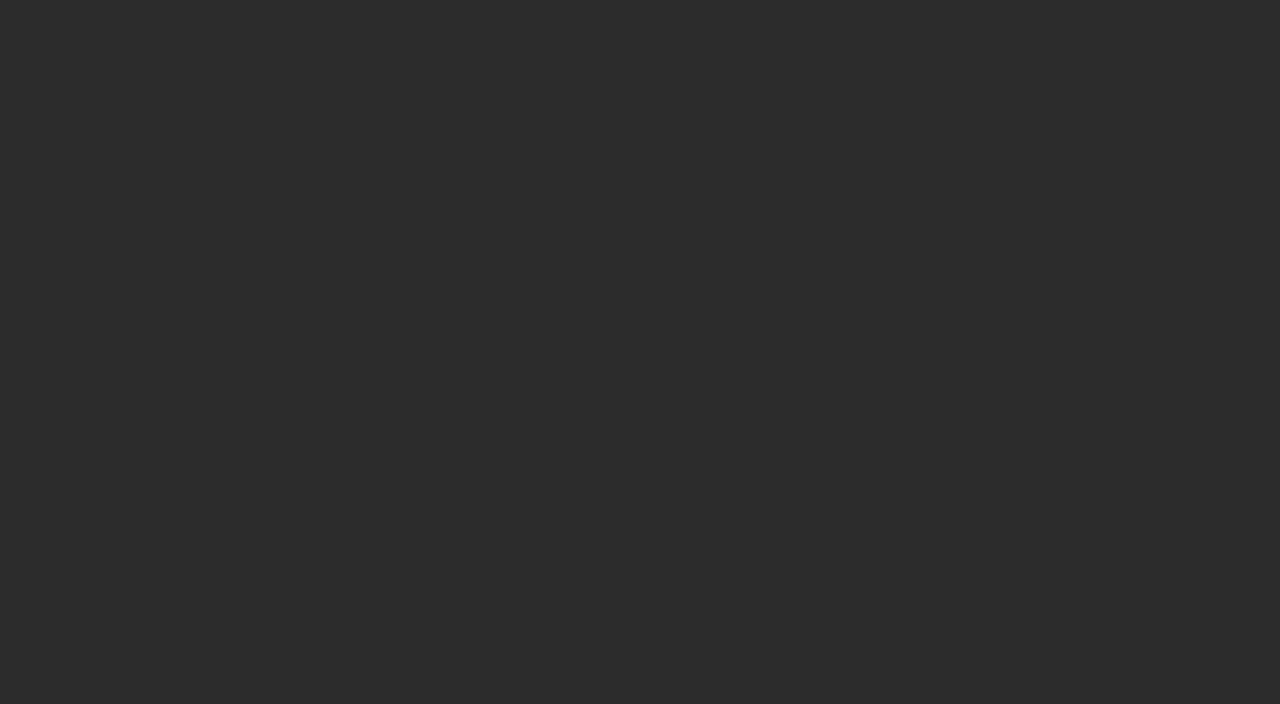
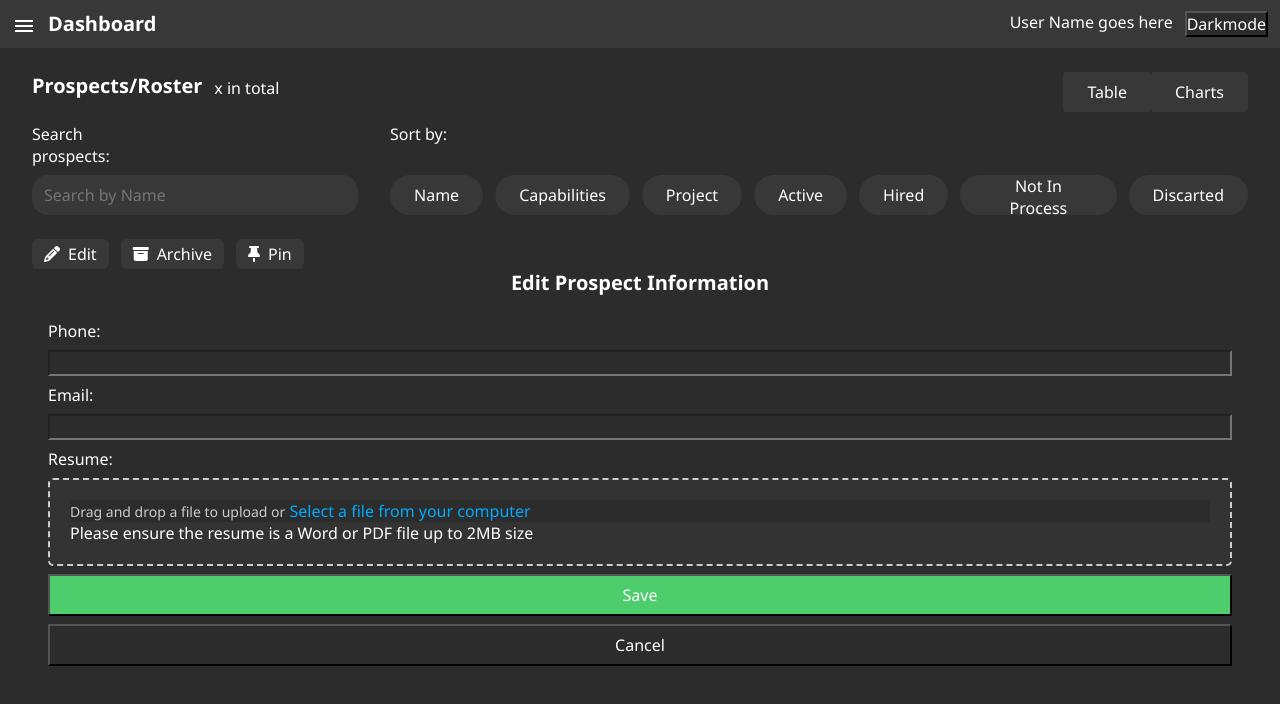
Before and after one commit to jfrodriguezhD/InternalDashboard, a React (Vite) app in the folder dashboard-front/: page /personal_info in a window 1280 px wide. Before the commit this address had no page. Shown: the top 704 px of the page. Built offline with nearby package versions, Linux system fonts and the light colour scheme.

Commit message:
Added Prospect Personal Information Window

```diff
--- /dev/null
+++ b/dashboard-front/src/components/molecules/personal_info/personal_info.css
@@ -0,0 +1,72 @@
+@import "../../../styles/index.css";
+
+.personal__info__edit{
+	display: flex;
+	flex-direction: column;
+	align-items: center;
+	gap: .5rem;
+}
+
+.personal__info__edit__form{
+	width: 100%;
+	display: flex;
+	flex-direction: column;
+	padding: 1rem;
+	gap: .5rem;
+}
+
+.personal__info__submit{
+	width: 100%;
+	display: flex;
+	flex-direction: column;
+	gap: .5rem;
+}
+
+.personal__info__submit__button{
+	padding: .5rem;
+	width: 100%;
+}
+
+.save__button{
+	background-color: var(--green);
+}
+
+.personal__info__edit__form__input{
+	background-color: var(--lightcomp);
+}
+
+.file__upload {
+    border: 2px dashed #cccccc;
+    padding: 20px;
+    border-radius: 5px;
+    background-color: #333333;
+    position: relative;
+}
+
+.file__input {
+    position: absolute;
+    width: 100%;
+    height: 100%;
+    opacity: 0;
+    cursor: pointer;
+}
+
+.file__upload__message {
+    font-size: 14px;
+    color: #cccccc;
+}
+
+.file__upload__link {
+    color: #00aaff;
+    text-decoration: none;
+}
+
+.file__upload__link:hover {
+    text-decoration: underline;
+}
+
+.file-upload-instructions {
+    margin-top: 10px;
+    font-size: 12px;
+    color: #cccccc;
+}
--- /dev/null
+++ b/dashboard-front/src/components/molecules/personal_info/personal_info.tsx
@@ -0,0 +1,30 @@
+import "./personal_info.css";
+
+function Personal_Info_Edit() {
+  return (
+    <div className="personal__info__edit">
+		<h1>Edit Prospect Information</h1>
+		<form action="" method="post" className="personal__info__edit__form">
+			<label htmlFor="phone_num">Phone: </label>
+			<input type="tel" name="Phone" id="phone_num" className="personal__info__edit__form__input"/>
+			<label htmlFor="email">Email: </label>
+			<input type="email" name="Email" id="email" className="personal__info__edit__form__input"/>
+			<label htmlFor="resume_file">Resume: </label>
+			<div className="file__upload">
+				<input type="file" name="Resume" id="resume_file" className="file__input"/>
+				<div className="file__upload__message">
+					Drag and drop a file to upload or
+					<a href="#" className="file__upload__link"> Select a file from your computer </a>
+            	</div>
+				Please ensure the resume is a Word or PDF file up to 2MB size
+        	</div>
+			<div className="personal__info__submit">
+				<input type="submit" value="Save" id="personal_info" className="personal__info__submit__button save__button"/>
+				<input type="button" value="Cancel" className="personal__info__submit__button"/>
+			</div>
+		</form>
+    </div>
+  );
+}
+
+export { Personal_Info_Edit };
--- a/dashboard-front/src/main.tsx
+++ b/dashboard-front/src/main.tsx
@@ -4,6 +4,7 @@
 import { BrowserRouter, Route, Routes } from "react-router-dom";
 import { Prospects_Table } from "./components/molecules/Prospects_Table/Prospects_Table.tsx";
 import Roster_Row_Container from "./components/molecules/Roster_Row_Container/Roster_Row_Container.tsx";
+import { Personal_Info_Edit } from "./components/molecules/personal_info/personal_info.tsx";
 
 createRoot(document.getElementById("root")!).render(
   <BrowserRouter>
@@ -12,6 +13,7 @@
         <Route index element={<Prospects_Table />}></Route>
         <Route path="prospects" element={<Prospects_Table />}></Route>
         <Route path="roster" element={<Roster_Row_Container />}></Route>
+        <Route path="personal_info" element={<Personal_Info_Edit />}></Route>
       </Route>
     </Routes>
   </BrowserRouter>
```
